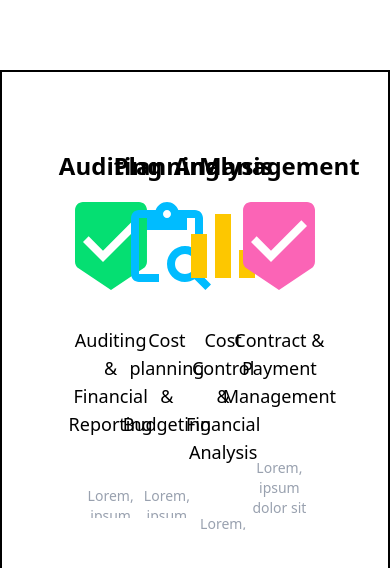
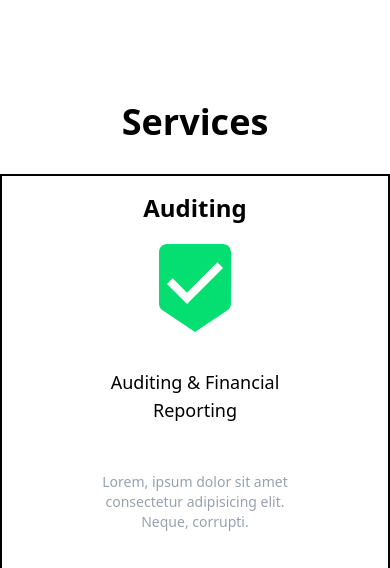
Before and after one commit to sahatwatz/tannarin-po, a React (Vite) app: page / in a window 390 px wide. Shown: the part 774-1342 px from the top of the page. Built offline with nearby package versions, Linux system fonts and the light colour scheme.

Commit message:
improve: responsive services cards

```diff
--- a/src/App.jsx
+++ b/src/App.jsx
@@ -8,12 +8,14 @@ import Timeline from "./components/Timeline";
 import Profile from "./components/Profile";
 import Footer from "./components/Footer";
 import Header from "./components/Header";
+import TopicService from "./components/TopicService";
 
 function App() {
   return (
     <>
       <Header />
       <Hero />
+      <TopicService />
       <Services />
       <Content />
 
--- a/src/components/Header.jsx
+++ b/src/components/Header.jsx
@@ -8,7 +8,7 @@ const Header = () => {
     <nav className="relative flex justify-center items-center">
       <section
         className="fixed flex justify-between items-center bg-transparent mt-[8%] border-blue-400 z-20 h-16
-    w-1/2 max-md:bg-white max-md:rounded-2xl max-md:mt-16 max-lg:bg-red-300   px-5"
+    w-1/2 max-md:bg-white max-md:rounded-2xl max-md:mt-16    px-5"
       >
         <span
           className="flex text-black text-2xl
--- a/src/components/Services.jsx
+++ b/src/components/Services.jsx
@@ -1,11 +1,16 @@
 import React from "react";
-import { MdBeenhere, MdContentPasteSearch, MdBarChart } from "react-icons/md";
+import {
+  MdBeenhere,
+  MdContentPasteSearch,
+  MdBarChart,
+  MdConstruction,
+} from "react-icons/md";
 
 const Services = () => {
   return (
-    <section className="bg-white h-128 w-screen flex justify-center items-center border-2 border-black">
-      <section className=" w-1/2 flex justify-center items-center gap-2">
-        <section className="h-96 w-1/4 flex items-center flex-col text-black">
+    <section className="relative bg-whtie h-auto w-screen flex justify-center items-center border-2 border-black">
+      <section className="relative w-2/3 grid grid-cols-4 max-lg:grid-cols-2 max-sm:grid-cols-1 gap-2 h-auto place-items-top place-content-center bg-white">
+        <section className=" flex items-center flex-col text-black h-auto w-auto">
           <h2 className="p-4 text-2xl">
             <b>Auditing</b>
           </h2>
@@ -18,7 +23,7 @@ const Services = () => {
             corrupti.
           </p>
         </section>
-        <section className="h-96 w-1/4 flex items-center flex-col text-black">
+        <section className="flex items-center flex-col text-black h-auto w-auto">
           <h2 className="p-4 text-2xl">
             <b>Planning</b>
           </h2>
@@ -31,7 +36,7 @@ const Services = () => {
             corrupti.
           </p>
         </section>
-        <section className="h-96 w-1/4 flex items-center flex-col text-black">
+        <section className="h-auto w-auto flex items-center flex-col text-black">
           <h2 className="p-4 text-2xl">
             <b>Analysis</b>
           </h2>
@@ -44,12 +49,12 @@ const Services = () => {
             corrupti.
           </p>
         </section>
-        <section className="h-96 w-1/4 flex items-center flex-col text-black">
+        <section className="h-auto w-auto flex items-center flex-col text-black">
           <h2 className="p-4 text-2xl">
             <b>Management</b>
           </h2>
           <figure>
-            <MdBeenhere className="w-24 h-24 text-pink-400" />
+            <MdConstruction className="w-24 h-24 text-pink-400" />
           </figure>
           <h3 className="text-lg p-8">Contract & Payment Management</h3>
           <p className="overflow-hidden p-4 text-sm text-gray-400">
--- /dev/null
+++ b/src/components/TopicService.jsx
@@ -0,0 +1,13 @@
+import React from "react";
+
+const TopicService = () => {
+  return (
+    <section className="text-black p-8">
+      <h1 className="text-4xl">
+        <b>Services</b>
+      </h1>
+    </section>
+  );
+};
+
+export default TopicService;
```
